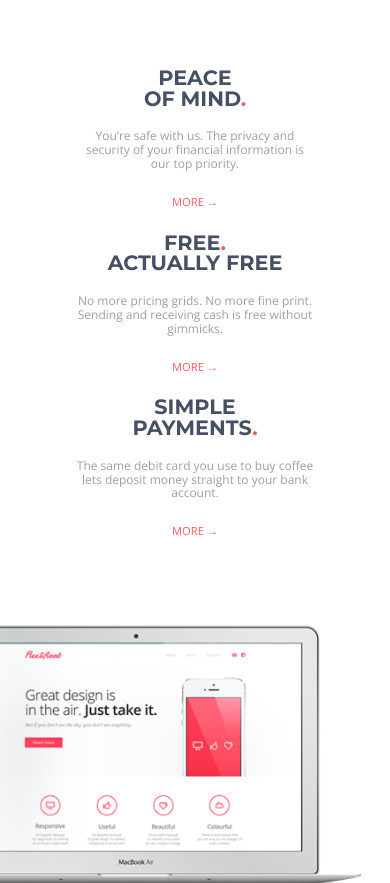
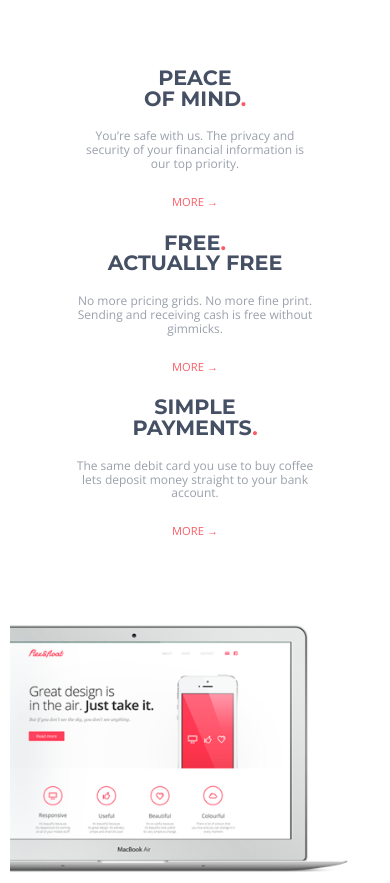
Before and after one commit to GH-Frontend-JS-9-online/kucherenko_hw_5, a plain HTML site: page index.html in a window 390 px wide. Shown: the part 949-1832 px from the top of the page. Drawn offline with nearby package versions, Linux system fonts and the light colour scheme.

Commit message:
correct media

```diff
--- a/sass/_media.scss
+++ b/sass/_media.scss
@@ -56,7 +56,21 @@
     flex-wrap:wrap;
   }
 
-  .team__title{
+}
+
+ @media screen and (max-width: 1058px){
+  .section1, .section2, .section3 {
+    width: 95%;
+  }
+
+  .information{
+    flex-wrap:wrap;
+  }
+
+}
+
+@media screen and (max-width: 987px) {
+   .team__title{
     justify-content: center;
     align-items: center;
   }
@@ -66,21 +80,16 @@
   }
 }
 
- @media screen and (max-width: 1058px){
-  .section1, .section2, .section3 {
-    width: 100%;
-  }
-
-  .information{
-    flex-wrap:wrap;
+@media screen and (max-width: 947px) {
+   .information{
     justify-content: center;
     text-align:center;
   }
-  .block-info_mod2{
+
+   .block-info_mod2{
     padding-right: 0;
   }
 }
-
 
  @media screen and (max-width: 900px) {
 
@@ -120,13 +129,15 @@
   }
 }
 
- @media screen and (max-width: 705px)  {
+ @media screen and (max-width: 631px)  {
   .block-info_mod1{
     padding-right: 0;
   }
+
  }
 
  @media screen and (max-width: 550px){
+
   .header{
     background-position: center top;
   }
```
Also changed, not shown: css/style.css.
